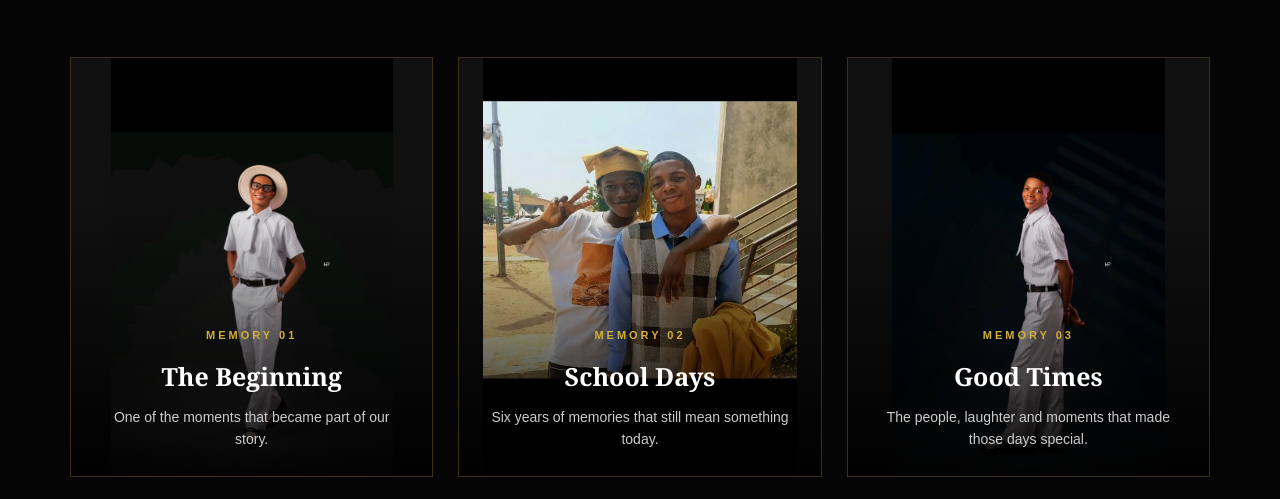
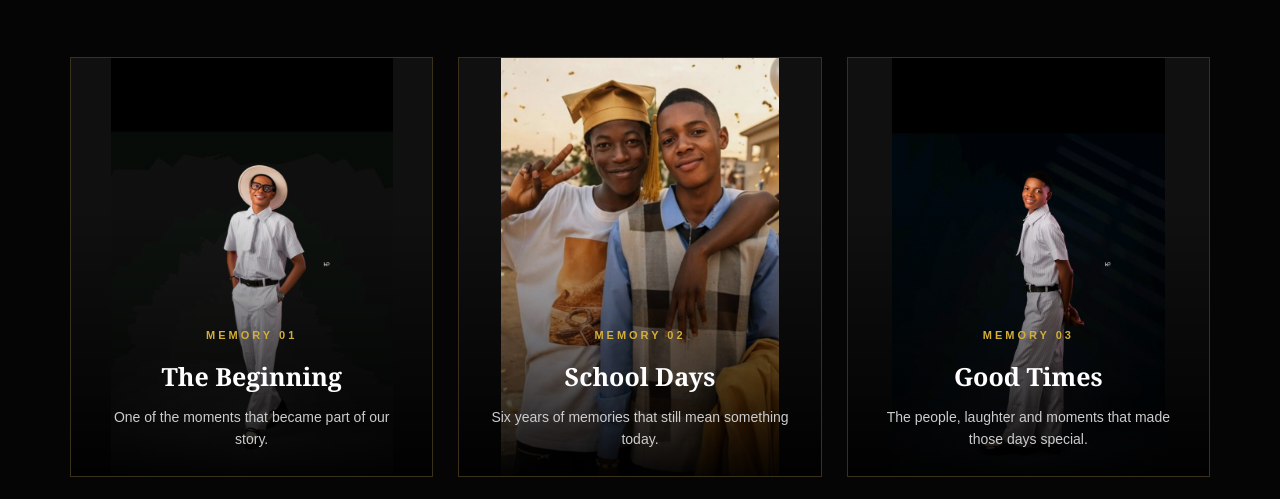
Before and after one commit to wumaito707/ola_jose_bd, a plain HTML site: page memories.html in a window 1280 px wide. Shown: the part 1324-1823 px from the top of the page. Drawn offline with Linux system fonts and the light colour scheme; grey boxes are pictures that could not be loaded.

Commit message:
Restore memories.html to original state

```diff
--- a/memories.html
+++ b/memories.html
@@ -157,7 +157,7 @@
         <div class="photo-card">
 
             <img
-                src="images/memory2.jpg"
+                src="memory2.jpg"
                 alt="Joseph memory"
             >
 
```
